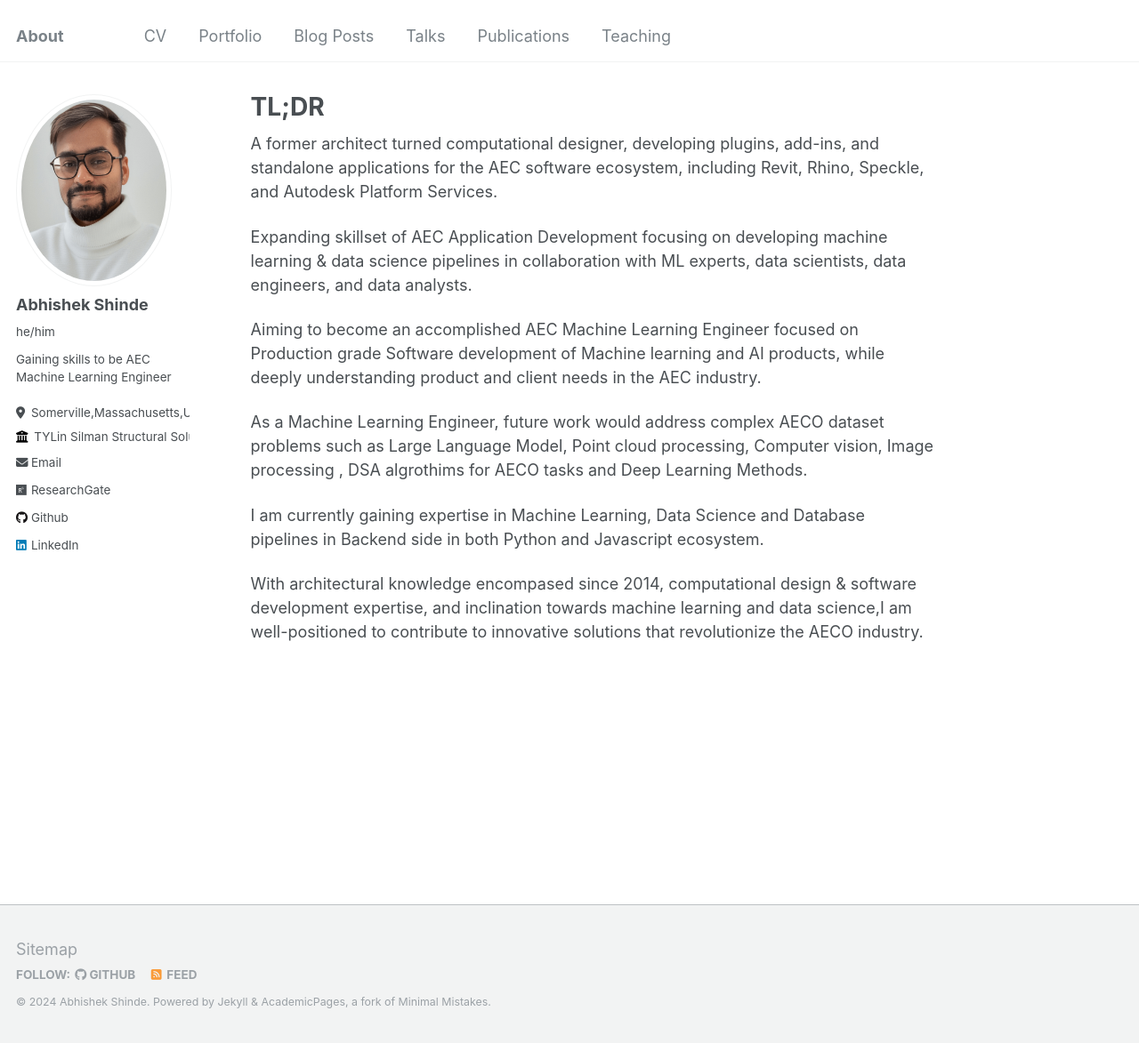
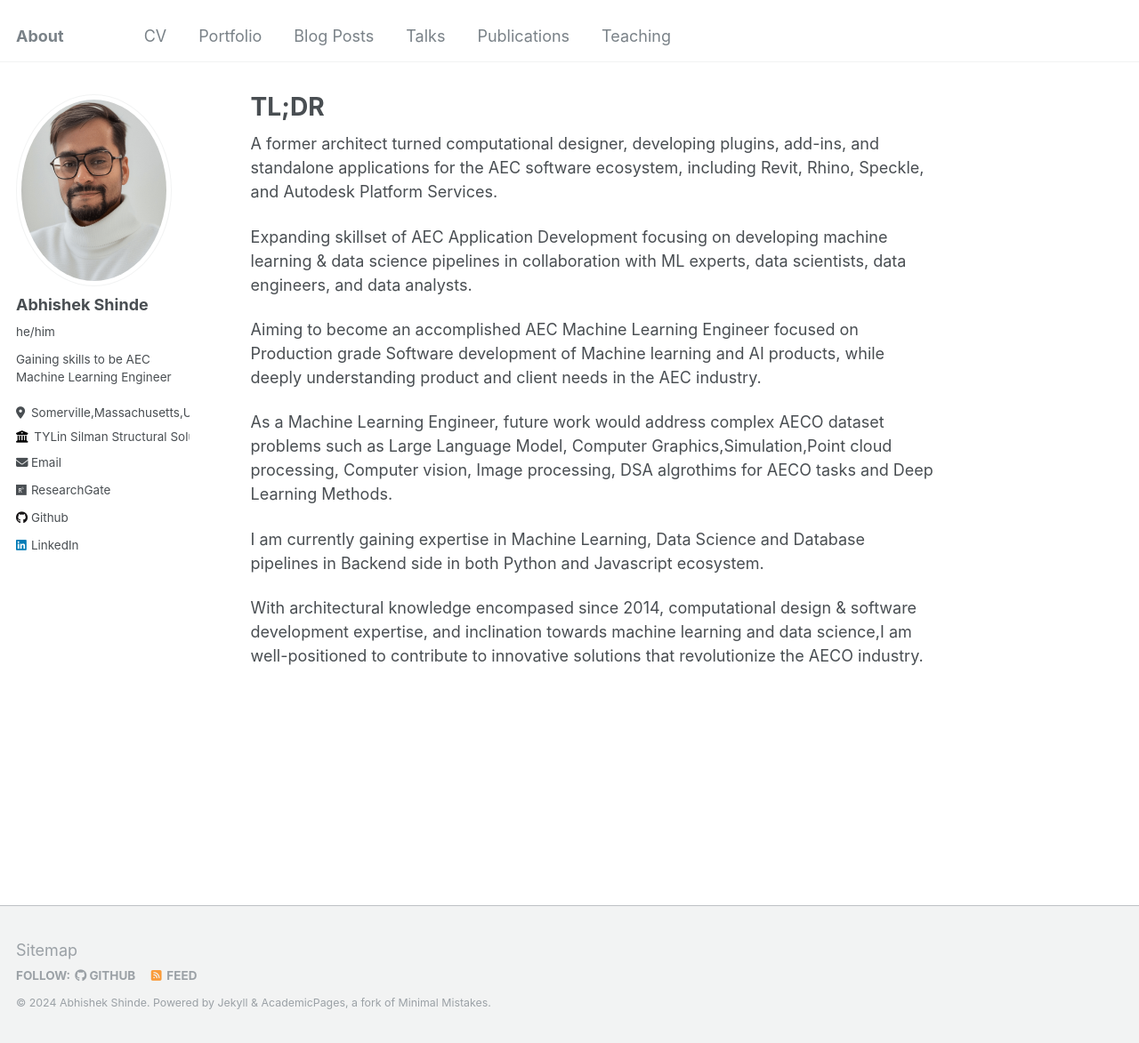
Before and after one commit to InquisitiveAS/InquisitiveAS.github.io, a Jekyll site: the page built from _pages/about.md, in a window 1280 px wide and 1173 px high. Shown: the whole window at 89% size. Built offline with Jekyll 4.4.1, drawn with Linux system fonts in a browser that asks for light colours.

Commit message:
Update about.md

```diff
--- a/_pages/about.md
+++ b/_pages/about.md
@@ -13,7 +13,7 @@
 
 Aiming to become an accomplished AEC Machine Learning Engineer focused on Production grade Software development of Machine learning and AI products, while deeply understanding product and client needs in the AEC industry.
 
-As a Machine Learning Engineer, future work  would address complex AECO dataset problems such as Large Language Model, Point cloud processing, Computer vision, Image processing , DSA algrothims for AECO tasks and Deep Learning Methods.
+As a Machine Learning Engineer, future work  would address complex AECO dataset problems such as Large Language Model, Computer Graphics,Simulation,Point cloud processing, Computer vision, Image processing, DSA algrothims for AECO tasks and Deep Learning Methods.
 
 I am currently gaining expertise in Machine Learning, Data Science and Database pipelines in Backend side in both Python and Javascript ecosystem.
 
```
